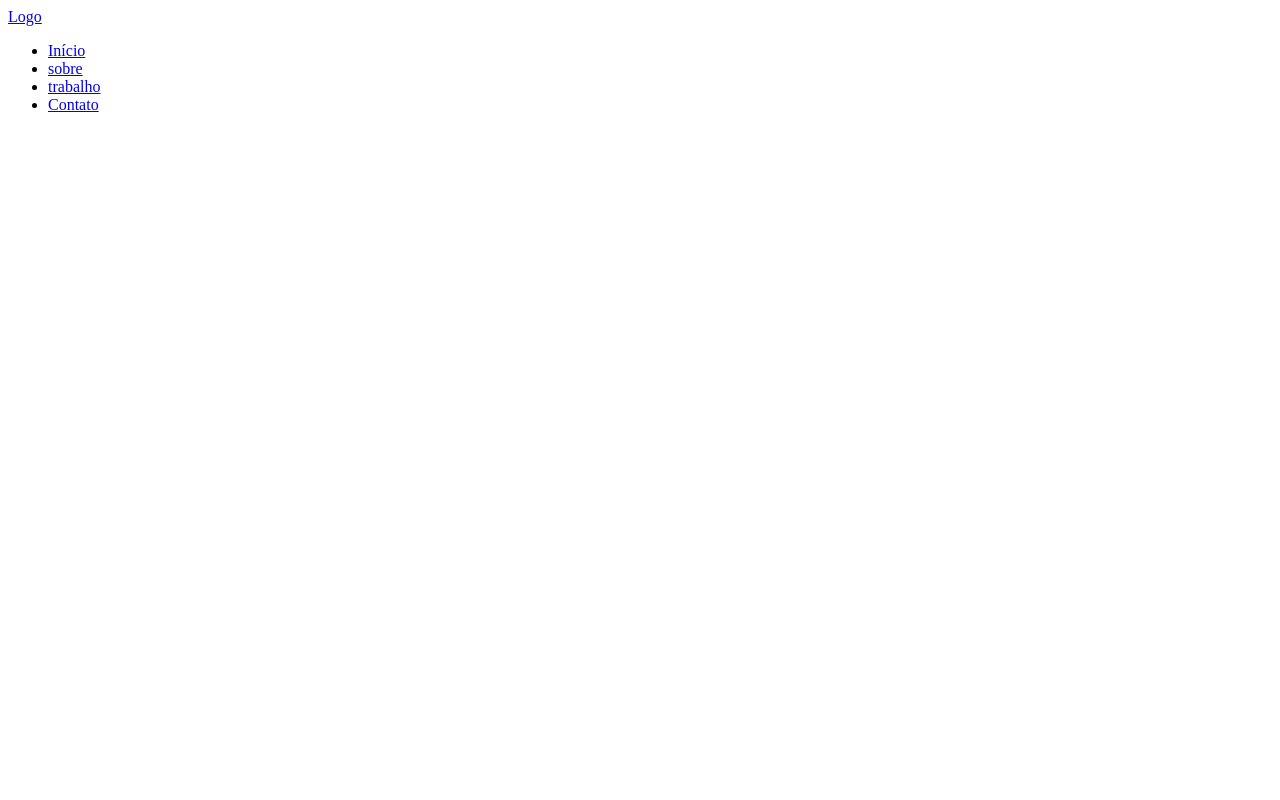
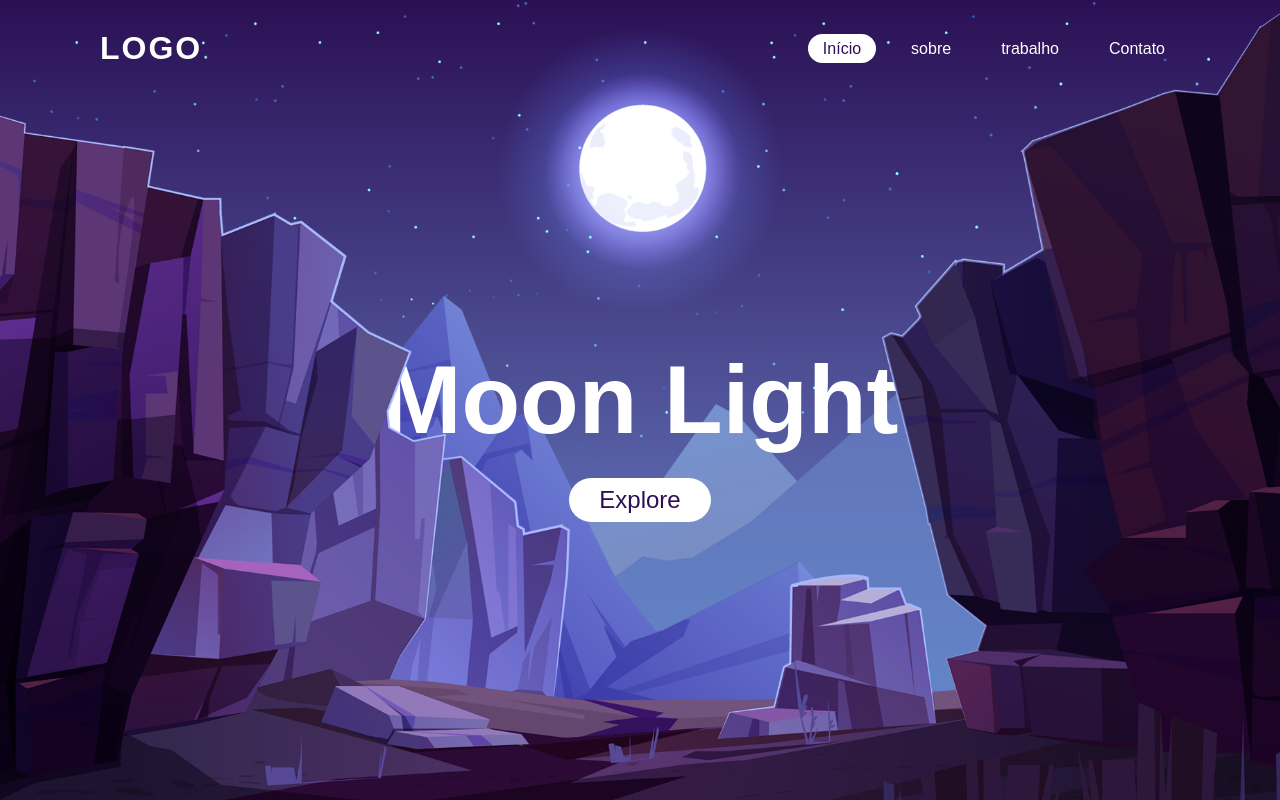
Before and after one commit to Lucaslandivar/Parallax, a plain HTML site: page Parallax/index.html in a window 1280 px wide. Drawn offline with Linux system fonts and the light colour scheme; a web font is replaced by a local one.

Commit message:
Add files via upload

```diff
--- a/Parallax/CSS/styles.css
+++ b/Parallax/CSS/styles.css
@@ -0,0 +1,109 @@
+/* Fontes */
+@import url('https:fonts.googlepis.com/css?family=Poppins:300,400,500,600,700,800,900&display=swap');
+
+/* Geral */
+* {
+    margin: 0;
+    padding: 0;
+    box-sizing: border-box;
+    font-family: 'Poppins', sans-serif;
+}
+
+body {
+    background: linear-gradient(#2b1055, #7597de);
+    min-height: 100vh;
+}
+
+/* Navbar */
+header {
+    position: absolute;
+    top: 0;
+    left: 0;
+    width: 100%;
+    padding: 30px 100px;
+    display: flex;
+    justify-content: space-between;
+    align-items: center;
+    z-index: 1000;
+}
+
+header .logo {
+    color: #fff;
+    font-weight: 700;
+    text-decoration: none;
+    font-size: 2em;
+    text-transform: uppercase;
+    letter-spacing: 2px;
+}
+
+header ul {
+    display: flex;
+    justify-content: center;
+    align-items: center;
+}
+
+header ul li {
+    list-style: none;
+    margin-left: 20px;
+}
+
+header ul li a {
+    text-decoration: none;
+    padding: 6px 15px;
+    color: #fff;
+    border-radius: 20px;
+}
+
+header ul li a:hover ,
+header ul li a.active {
+    background-color: #fff;
+    color: #2b1055;
+}
+
+/* Main */
+section {
+    position: relative;
+    width: 100%;
+    height: 100vh;
+    padding: 100px;
+    display: flex;
+    justify-content: center;
+    align-items: center;
+}
+
+section img {
+    position: absolute;
+    top: 0;
+    left: 0;
+    width: 100%;
+    height: 100%;
+    object-fit: cover;
+}
+
+#moon {
+    mix-blend-mode: screen;
+}
+
+#text {
+    position: absolute;
+    color: #fff;
+    white-space: nowrap;
+    font-size: 7.5vw;
+    z-index: 9;
+}
+
+#mountains_front {
+    z-index: 10;
+}
+
+.btn {
+    text-decoration: none;
+    padding: 8px 30px;
+    border-radius: 40px;
+    background-color: #fff;
+    color: #2b1055;
+    font-size: 1.5em;
+    z-index: 9;
+    transform: translateY(100px);
+    display: inline-block;
+}
--- a/Parallax/index.html
+++ b/Parallax/index.html
@@ -5,16 +5,25 @@
     <meta http-equiv="X-UA-Compatible" content="IE=edge">
     <meta name="viewport" content="width=device-width, initial-scale=1.0">
     <title>Parallax Scrolling Website</title>
+    <link rel="stylesheet" href="CSS/styles.css">
 </head>
 <body>
     <header>
         <a href="#" class="logo">Logo</a>
         <ul>
-            <li><a href="#">Início</a></li>
+            <li><a href="#" class="active">Início</a></li>
             <li><a href="#">sobre</a></li>
             <li><a href="#">trabalho</a></li>
             <li><a href="#">Contato</a></li>
         </ul>
     </header>
+    <section>
+        <img src="img/stars.png" id="stars">
+        <img src="img/moon.png" id="moon">
+        <img src="img/mountains_behind.png" id="mountains_behind">
+        <h2 id="text">Moon Light</h2>
+        <a href="#" class="btn">Explore</a>
+        <img src="img/mountains_front.png" id="mountains_front">
+    </section>
 </body>
 </html>
```
